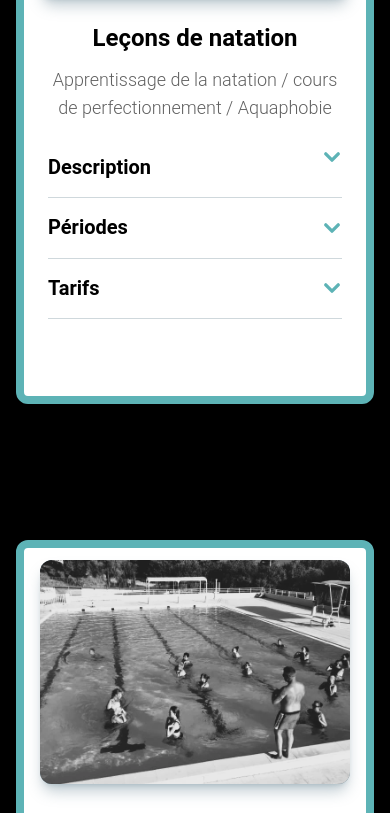
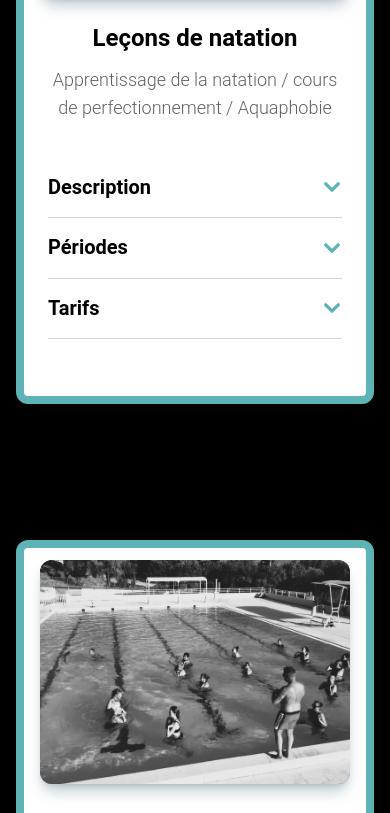
Before and after one commit to alexbmt84/ekilibre, a Next.js app: page / in a window 390 px wide. Shown: the part 4141-4954 px from the top of the page. Built offline with nearby package versions, Linux system fonts and the light colour scheme.

Commit message:
Modifs title h1

```diff
--- a/src/components/component/accordion.jsx
+++ b/src/components/component/accordion.jsx
@@ -38,6 +38,7 @@ export function AccordionCustomIcon(props) {
     return (
         <>
             <Accordion
+                className={"mt-10 md:mt-0"}
                 open={open === 1}
                 icon={
                     <Icon
@@ -48,7 +49,7 @@ export function AccordionCustomIcon(props) {
             >
 
                 <AccordionHeader onClick={() => handleOpen(1)}>
-                    <h4 className={"text-black font-bold mt-5 md:mt-0"}>
+                    <h4 className={"text-black font-bold"}>
                         {props.accDescriptionHeader}
                     </h4>
                 </AccordionHeader>
--- a/src/components/component/activitie.jsx
+++ b/src/components/component/activitie.jsx
@@ -55,7 +55,7 @@ export function CardDefault(props) {
                 </Typography>
 
                 <Typography variant={"paragraph"}
-                            className={"mb-3 text-lg"}>
+                            className={"mb-5 text-lg"}>
                     {props.cardDescription}
                 </Typography>
 
```
